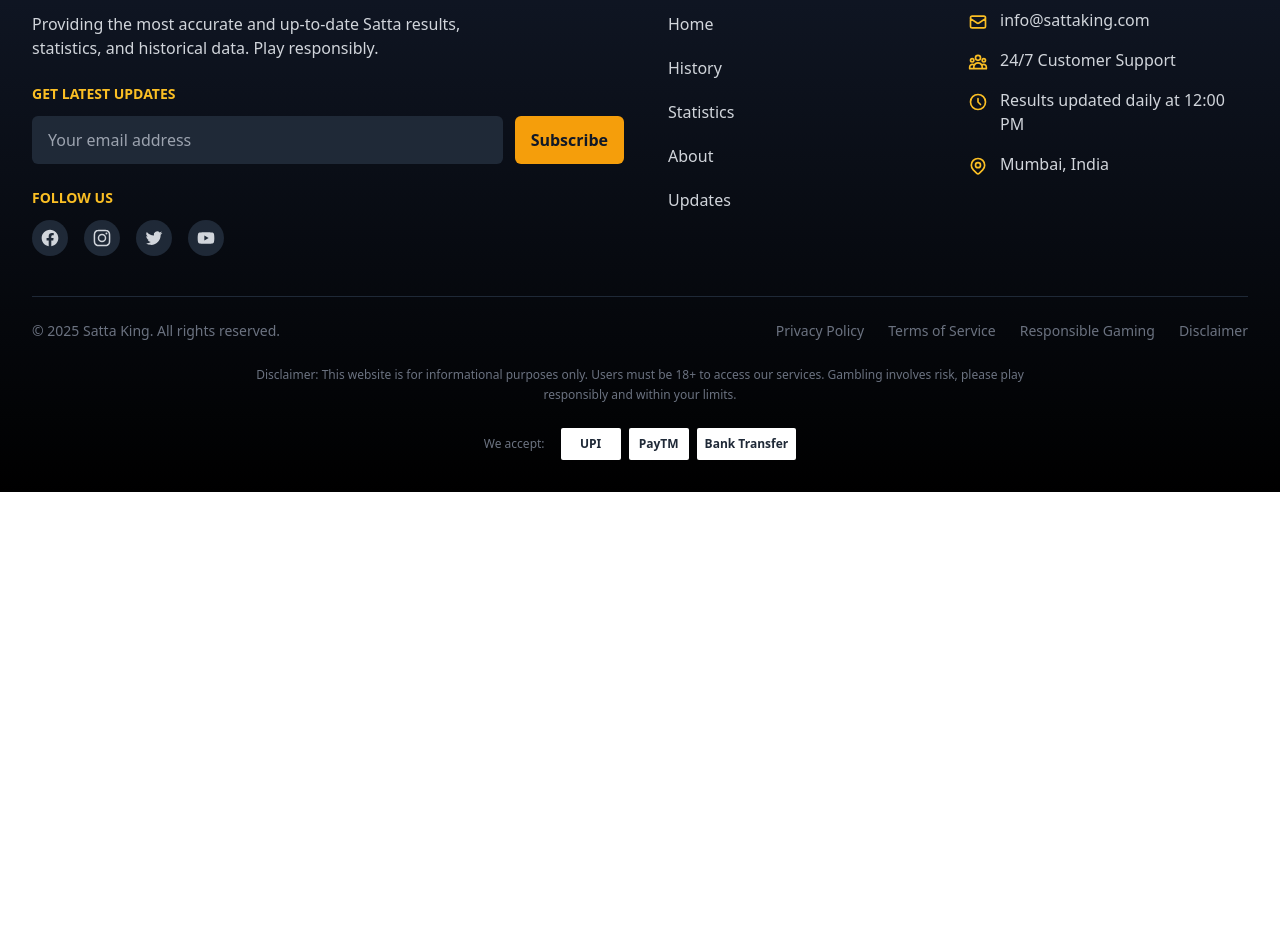
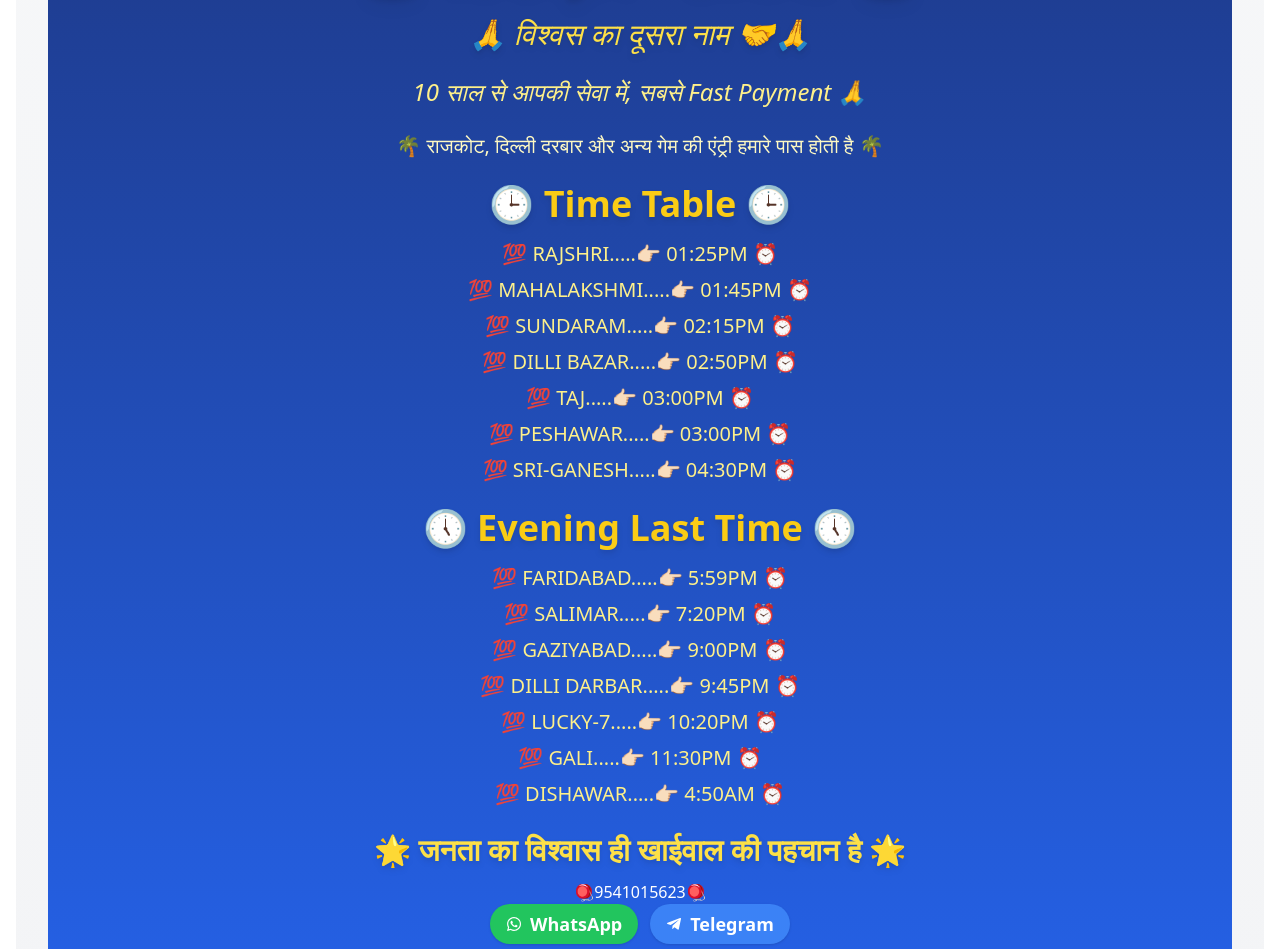
Before and after one commit to sahibhussain143/SattaKing, a React (Vite) app in the folder Frontend/: page /SattaChart in a window 1280 px wide. Shown: the part 1523-2472 px from the top of the page. Before the commit the page ends 2015 px from the top, so only its background shows below. Built offline with nearby package versions, Linux system fonts and the light colour scheme.

Commit message:
code commit

```diff
--- a/Frontend/src/pages/SattaChart/SattaChart.jsx
+++ b/Frontend/src/pages/SattaChart/SattaChart.jsx
@@ -1,5 +1,6 @@
 import React, { useState, useEffect } from 'react';
 import { Link } from 'react-router-dom';
+import SattaChartBanner from './SattaChartBanner';
 
 const SattaChart = () => {
   const [selectedDate, setSelectedDate] = useState('');
@@ -263,6 +264,8 @@
           </div>
         </div>
       </div>
+
+      <SattaChartBanner/>
     </div>
   );
 };
--- /dev/null
+++ b/Frontend/src/pages/SattaChart/SattaChartBanner.jsx
@@ -0,0 +1,143 @@
+// src/components/SattaChart.js
+import React from "react";
+import { FaWhatsapp, FaTelegramPlane } from "react-icons/fa";
+
+const sattaData = [
+  // ... same data as before
+];
+
+const SattaChartBanner = () => {
+  const whatsappNumber = "9541015623";
+  const telegramLink = "https://t.me/+kbqlUMGnqXJmMTM1";
+
+  const openWhatsApp = (item) => {
+    window.open(
+      `https://wa.me/91${whatsappNumber}?text=Hello,%20please%20send%20details%20about%20${item.name}%20${item.number}`,
+      "_blank"
+    );
+  };
+
+  const openTelegram = () => {
+    window.open(telegramLink, "_blank");
+  };
+
+  return (
+    <div className="min-h-screen bg-gradient-to-b from-blue-900 to-blue-600 text-white font-sans">
+      {/* Banner Section */}
+      <div className="text-center p-6 md:p-12 space-y-6">
+        <h1 className="text-5xl md:text-6xl font-extrabold text-yellow-400 drop-shadow-lg">
+          👑 RAAJA - BHAI 👑
+        </h1>
+        <p className="text-2xl md:text-3xl text-yellow-300 italic drop-shadow-md">
+          🙏 विश्वस का दूसरा नाम 🤝🙏
+        </p>
+        <p className="text-xl md:text-2xl text-yellow-200 italic">
+          10 साल से आपकी सेवा में, सबसे Fast Payment 🙏
+        </p>
+        <p className="text-lg md:text-xl text-yellow-100">
+          🌴 राजकोट, दिल्ली दरबार और अन्य गेम की एंट्री हमारे पास होती है 🌴
+        </p>
+
+        <div className="space-y-4">
+          <h2 className="text-3xl md:text-4xl font-bold text-yellow-400 drop-shadow-md">
+            🕒 Time Table 🕒
+          </h2>
+          <div className="space-y-1 md:space-y-2 text-yellow-200 text-lg md:text-xl">
+            <p>💯 RAJSHRI.....👉🏻 01:25PM ⏰</p>
+            <p>💯 MAHALAKSHMI.....👉🏻 01:45PM ⏰</p>
+            <p>💯 SUNDARAM.....👉🏻 02:15PM ⏰</p>
+            <p>💯 DILLI BAZAR.....👉🏻 02:50PM ⏰</p>
+            <p>💯 TAJ.....👉🏻 03:00PM ⏰</p>
+            <p>💯 PESHAWAR.....👉🏻 03:00PM ⏰</p>
+            <p>💯 SRI-GANESH.....👉🏻 04:30PM ⏰</p>
+          </div>
+        </div>
+
+        <div className="space-y-4">
+          <h2 className="text-3xl md:text-4xl font-bold text-yellow-400 drop-shadow-md">
+            🕔 Evening Last Time 🕔
+          </h2>
+          <div className="space-y-1 md:space-y-2 text-yellow-200 text-lg md:text-xl">
+            <p>💯 FARIDABAD.....👉🏻 5:59PM ⏰</p>
+            <p>💯 SALIMAR.....👉🏻 7:20PM ⏰</p>
+            <p>💯 GAZIYABAD.....👉🏻 9:00PM ⏰</p>
+            <p>💯 DILLI DARBAR.....👉🏻 9:45PM ⏰</p>
+            <p>💯 LUCKY-7.....👉🏻 10:20PM ⏰</p>
+            <p>💯 GALI.....👉🏻 11:30PM ⏰</p>
+            <p>💯 DISHAWAR.....👉🏻 4:50AM ⏰</p>
+          </div>
+        </div>
+<div className="mt-6">
+  <p className="text-2xl md:text-3xl font-semibold text-yellow-300 drop-shadow-md mb-3">
+    🌟 जनता का विश्वास ही खाईवाल की पहचान है 🌟
+  </p>
+  <h1>🪀9541015623🪀</h1>
+
+  {/* Smaller WhatsApp Button */}
+  <a
+    href={`https://wa.me/91${whatsappNumber}`}
+    target="_blank"
+    rel="noopener noreferrer"
+    className="inline-flex items-center justify-center gap-2 bg-green-500 text-white text-lg px-4 py-1.5 rounded-full font-semibold shadow hover:bg-green-600 transition transform hover:scale-105"
+  >
+    <FaWhatsapp className="text-base" /> WhatsApp
+  </a>
+
+  {/* Smaller Telegram Button */}
+  <button
+    onClick={openTelegram}
+    className="ml-3 inline-flex items-center justify-center gap-2 bg-blue-500 text-white text-lg px-4 py-1.5 rounded-full font-semibold shadow hover:bg-blue-600 transition transform hover:scale-105"
+  >
+    <FaTelegramPlane className="text-base" /> Telegram
+  </button>
+</div>
+
+      </div>
+
+      {/* Satta Chart Table Section */}
+      <div className="p-4 md:p-8 space-y-8">
+        {sattaData.map((section, index) => (
+          <div key={index} className="overflow-x-auto">
+            <h2 className="text-xl md:text-2xl font-bold text-yellow-300 mb-3 text-center">
+              {section.title}
+            </h2>
+            <table className="w-full text-center border-collapse border border-black text-blue-900">
+              <thead>
+                <tr className="bg-gray-200">
+                  <th className="py-2 px-3 border border-black">Name</th>
+                  <th className="py-2 px-3 border border-black">Number</th>
+                  <th className="py-2 px-3 border border-black">Social</th>
+                </tr>
+              </thead>
+              <tbody>
+                {section.items.map((item, i) => (
+                  <tr
+                    key={i}
+                    className={`${i % 2 === 0 ? "bg-white" : "bg-gray-100"}`}
+                  >
+                    <td className="py-2 px-3 border border-black font-semibold uppercase">
+                      {item.name}
+                    </td>
+                    <td className="py-2 px-3 border border-black">{item.number}</td>
+                    <td className="py-2 px-3 border border-black flex justify-center gap-3">
+                      <FaWhatsapp
+                        onClick={() => openWhatsApp(item)}
+                        className="text-green-600 cursor-pointer text-xl hover:scale-110 transition"
+                      />
+                      <FaTelegramPlane
+                        onClick={openTelegram}
+                        className="text-blue-500 cursor-pointer text-xl hover:scale-110 transition"
+                      />
+                    </td>
+                  </tr>
+                ))}
+              </tbody>
+            </table>
+          </div>
+        ))}
+      </div>
+    </div>
+  );
+};
+
+export default SattaChartBanner;
--- a/Frontend/src/pages/TajSattaKing/TajSattaKingBannerOne.jsx
+++ b/Frontend/src/pages/TajSattaKing/TajSattaKingBannerOne.jsx
@@ -186,6 +186,11 @@
           <FaWhatsapp /> WHATSAPP
         </a>
       </div>
+
+
+
+
+
     </div>
   );
 }
```
